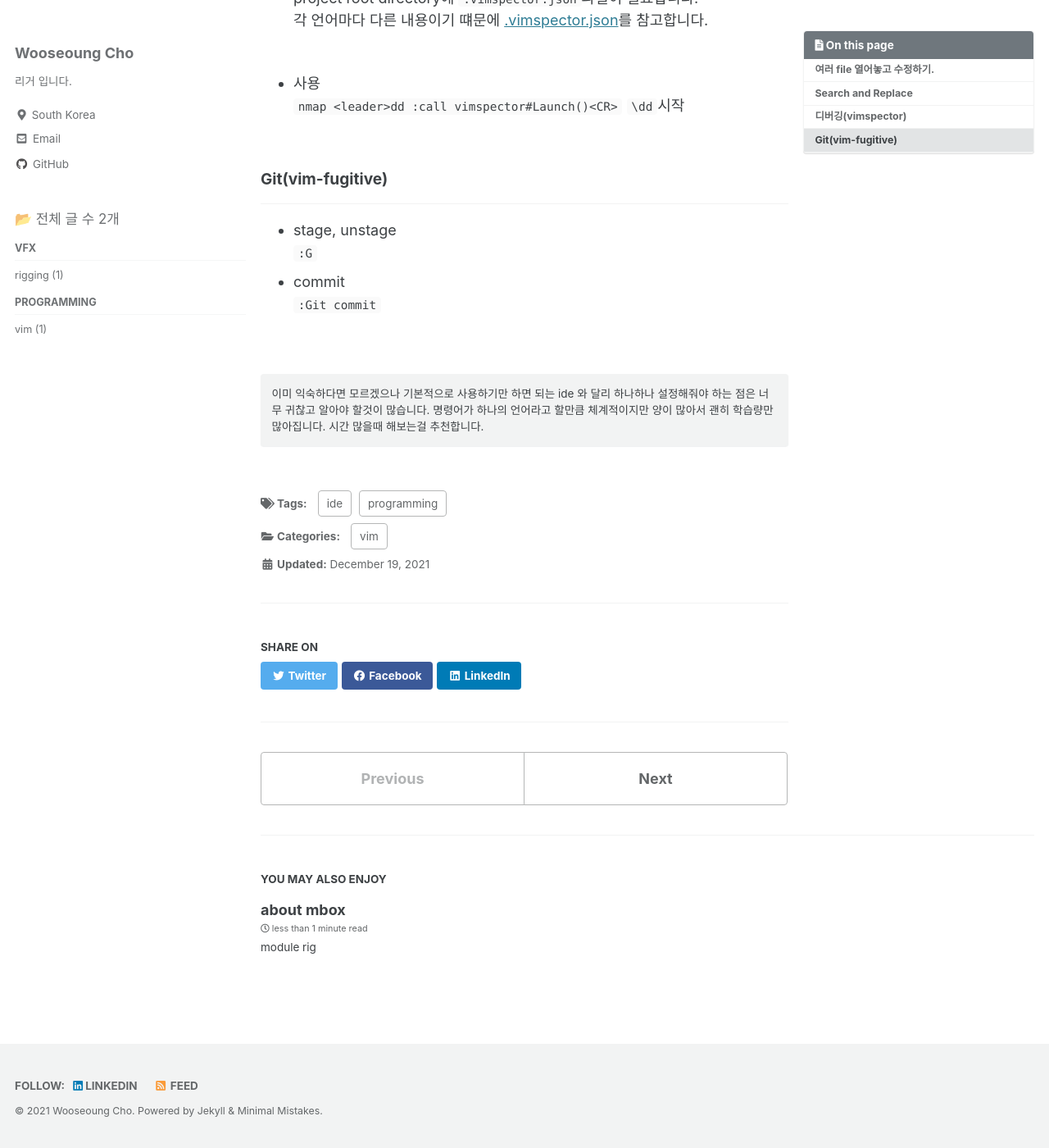
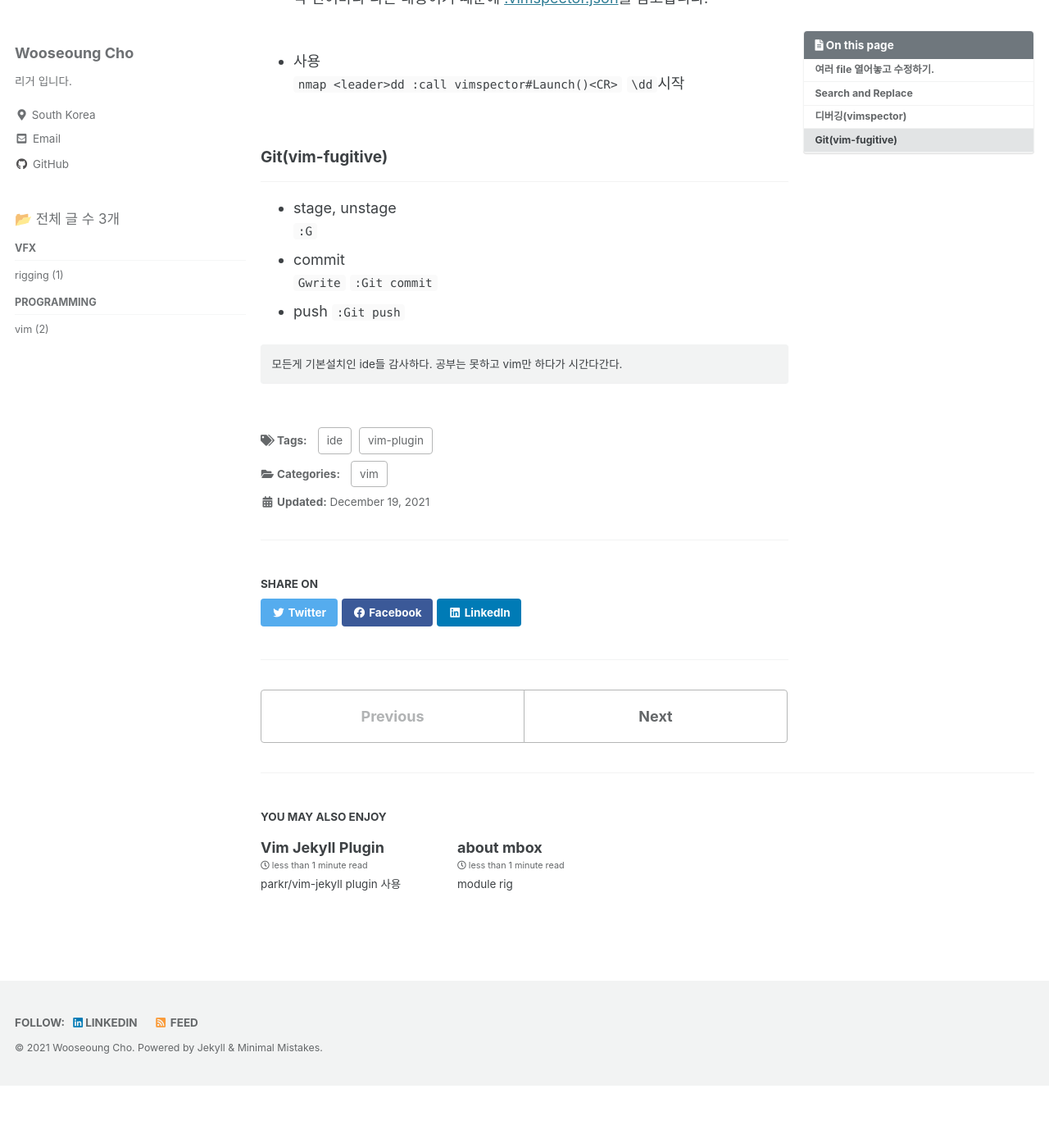
Before and after one commit to chowooseoung/chowooseoung.github.io, a Jekyll site: the page built from _posts/2021-12-15-vim-start.md, in a window 1280 px wide and 1400 px high, scrolled down 2366 px. Shown: the whole window at 82% size. Built offline with Jekyll 4.4.1, drawn with Linux system fonts in a browser that asks for light colours; cached includes are drawn as plain includes; after the commit the page ends 3690 px from its top, so only the background shows below that.

Commit message:
vim jekyll plugin

```diff
--- a/_includes/nav_list_main
+++ b/_includes/nav_list_main
@@ -13,7 +13,7 @@
 				<ul>
 					{% for category in site.categories %}
 						{% if category[0] == "rigging" %}
-                        <li><a href="/categories/vim" class="">rigging ({{category[1].size}})</a></li>
+							<li><a href="/categories/rigging" class="">rigging ({{category[1].size}})</a></li>
 						{% endif %}
 			                {% endfor %}
 				</ul>
@@ -26,7 +26,5 @@
 					{% endfor %}
 				</ul>
 		</li>
-      <li>
-            <br>
 	</ul>
 </nav>
--- a/_posts/vim/2021-12-15-vim-000.md
+++ b/_posts/2021-12-15-vim-start.md
@@ -10,7 +10,7 @@ breadcrumbs: true
 categories:
   - vim
 tags:
-  - [programming, ide]
+  - [ide, vim-plugin]
 
 date: 2021-12-15
 last_modified_at: 2021-12-19
@@ -18,8 +18,6 @@ last_modified_at: 2021-12-19
 _최소한으로 사용하기 위한 ide 기능 갖추기_
 {: .notice}
 <br>
-<br>
-
 #### 여러 file 열어놓고 수정하기.
 ---
 > [buffer, window, tab](https://bakyeono.net/post/2015-08-13-vim-tab-madness-translate.html)
@@ -102,9 +100,11 @@ let g:airline#extensions#tabline#fnamemod = ':t' " 파일명만 출력
 * stage, unstage
 	`:G`
 * commit
-	`:Git commit`
+    `Gwrite`
+    `:Git commit`
+* push
+    `:Git push`
 
-<br>
 
-이미 익숙하다면 모르겠으나 기본적으로 사용하기만 하면 되는 ide 와 달리 하나하나 설정해줘야 하는 점은 너무 귀찮고 알아야 할것이 많습니다. 명령어가 하나의 언어라고 할만큼 체계적이지만 양이 많아서 괜히 학습량만 많아집니다. 시간 많을때 해보는걸 추천합니다.
+모든게 기본설치인 ide들 감사하다. 공부는 못하고 vim만 하다가 시간다간다.
 {: .notice}
```
Also changed, not shown: _posts/2021-12-20-vim-jekyll-plugin.markdown (added, +23 -0 lines), _posts/2021-12-18-mbox-intro.md (renamed from _posts/rigging/2021-12-18-mbox-intro.md). Lines whose indentation alone changed are shown as unchanged.
